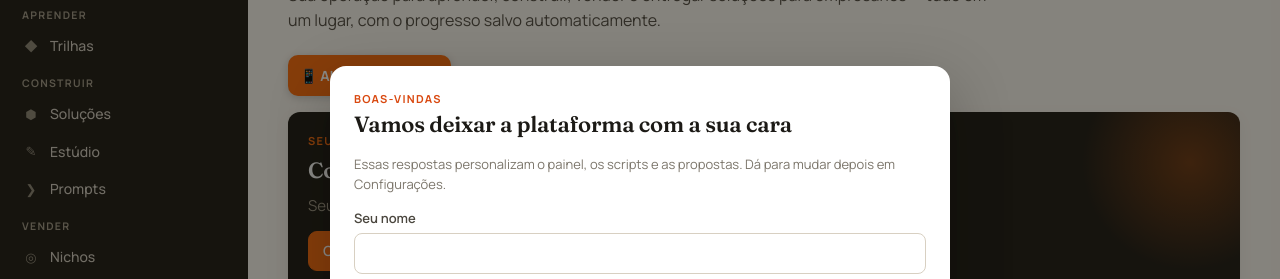
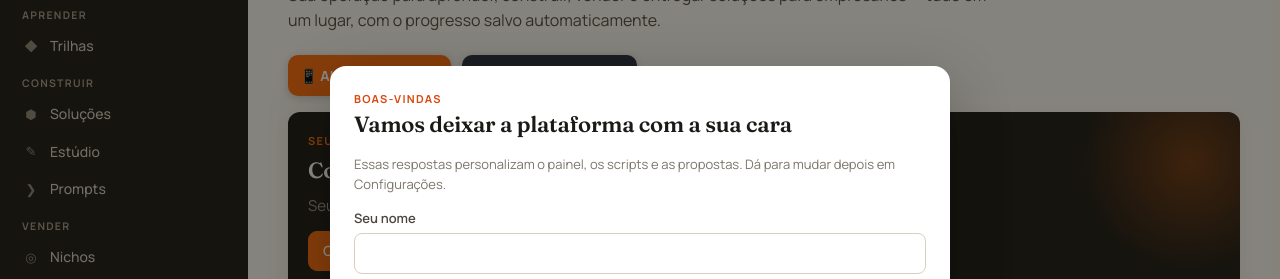
Before and after one commit to Gavirate-Hag/Plat-matrix, a plain HTML site: page index.html in a window 1280 px wide. Shown: the part 113-392 px from the top of the page. Drawn offline with Linux system fonts and the light colour scheme.

Commit message:
Painel: botão Baixar para Android (Matrix 1.5)
Co-Authored-By: Claude Opus 5.5 <noreply@anthropic.com>
Claude-Session: https://claude.ai/code/session_01Am4Zh6Q7eKAie932w3ZyQY

```diff
--- a/index.html
+++ b/index.html
@@ -1370,6 +1370,7 @@ function vPainel(){
   <h1>${E.config.seuNome ? "Olá, " + esc(E.config.seuNome.split(" ")[0]) + "." : "Bem-vindo à Plataforma Matrix."}</h1>
   <p class="lead">Sua operação para aprender, construir, vender e entregar soluções para empresários — tudo em um lugar, com o progresso salvo automaticamente.</p>
   <a class="op-btn" id="app-btn" href="https://matrix.netmetria.com.br/app/" target="_blank" rel="noopener" title="Abrir o app Matrix em nova aba" style="display:inline-flex;margin:0 0 16px">📱 Abrir o app Matrix</a>
+  <a class="op-btn" id="apk-btn" href="downloads/Matrix-1.5.apk" download="Matrix-1.5.apk" title="Baixar o app Matrix para Android (versão 1.5, 3,4 MB)" style="display:inline-flex;margin:0 0 16px 8px;background:#1f2937">🤖 Baixar para Android</a>
   <div class="card hero" style="margin-bottom:16px">
     <div class="eyebrow">Seu próximo passo</div>
     <h2>${esc(pp.t)}</h2>
```
Also changed, not shown: 1 other file.
